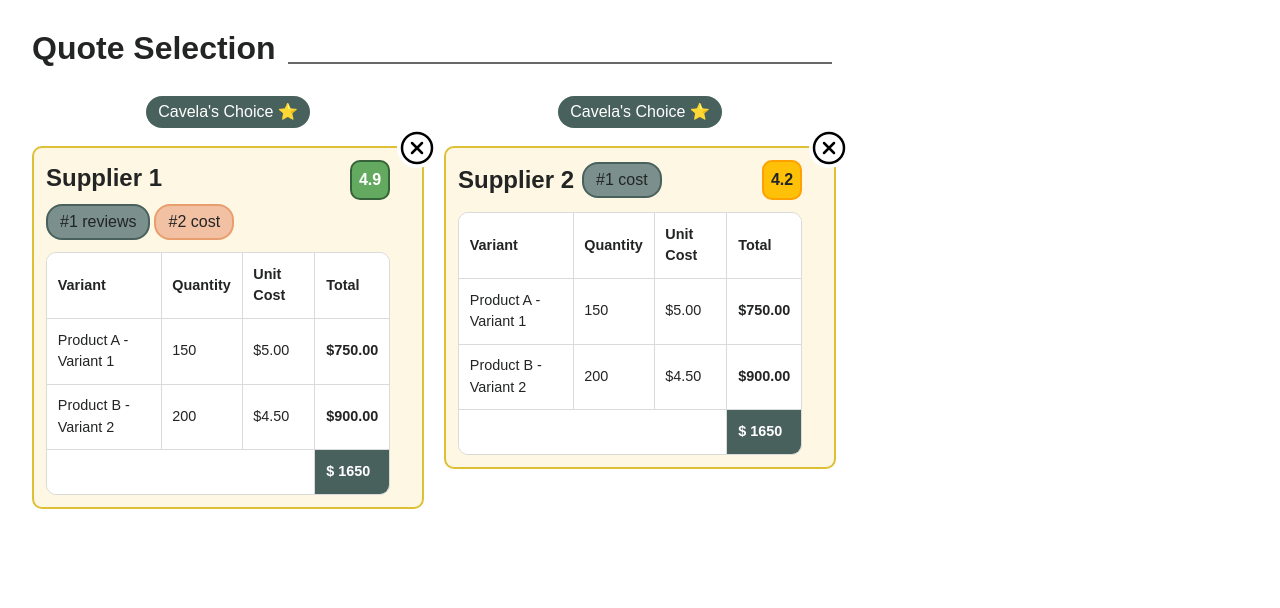
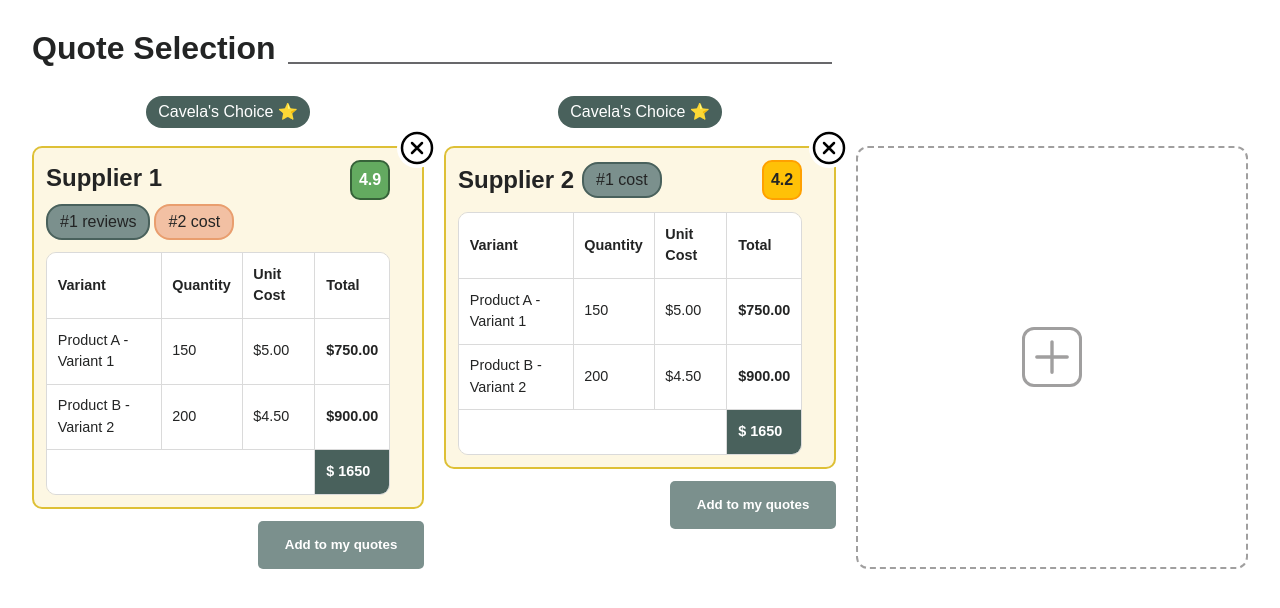
Before and after one commit to NanyThery/cavela-technical-test, a Next.js app: page / in a window 1280 px wide. Shown: the top 608 px of the page. Built offline with nearby package versions, Linux system fonts and the light colour scheme.

Commit message:
include add to my quotes btn and fix skeletons

```diff
--- a/src/app/page.tsx
+++ b/src/app/page.tsx
@@ -6,12 +6,14 @@ import fetchQuotes from "./actions";
 import CardQuote from "@/components/CardQuote/CardQuote";
 import { QuotationCard } from "../types/QuotationCard.interface";
 import CardGridSkeletons from "../components/Skeletons/CardGridSkeletons";
+import AddQuotationButton from "../components/AddQuotationButton/AddQuotationButton";
 
 export default function HomePage() {
   const [quotes, setQuotes] = useState<QuotationCard[]>([]);
   const [loading, setLoading] = useState(true);
+  const [isModalOpen, setIsModalOpen] = useState(false);
 
-  // This is done because we are not tackling a real ddbb. If we had a real data base, we wouldn't need to use  'use client' or useEffect, since we could do the actions server side and ask the ddbb for the updated array of data after deletion.
+  // This is done because we are not tackling a real ddbb. If we did, we wouldn't need to use  'use client' or useEffect/useState , since we could do the actions server side and ask the ddbb for the updated array of data after deletion.
 
   useEffect(() => {
     async function fetchQuotesFun() {
@@ -43,6 +45,7 @@ export default function HomePage() {
               onRemove={() => handleRemove(index)}
             />
           ))}
+          <AddQuotationButton onClick={() => setIsModalOpen(!isModalOpen)} />
         </CardGrid>
       )}
     </div>
--- a/src/components/AddQuotationButton/AddQuotationButton.module.css
+++ b/src/components/AddQuotationButton/AddQuotationButton.module.css
@@ -12,6 +12,7 @@
   display: flex;
   justify-content: center;
   align-items: center;
+  min-height: 320px;
   height: 100%;
   width: 100%;
   border-radius: var(--space-sm);
--- a/src/components/CardQuote/CardQuote.module.css
+++ b/src/components/CardQuote/CardQuote.module.css
@@ -65,3 +65,9 @@
   right: -15px;
   top: -20px;
 }
+
+.cardFooter {
+  width: 100%;
+  display: flex;
+  justify-content: flex-end;
+}
--- a/src/components/CardQuote/CardQuote.tsx
+++ b/src/components/CardQuote/CardQuote.tsx
@@ -7,6 +7,7 @@ import CardTable from "../CardTable/CardTable";
 import { RemoveButton } from "../RemoveButton/RemoveButton";
 import { ColorVariant } from "../../types/ColorVariant.type";
 import { selectTagVariant } from "../../utils/selectTagVariant";
+import CustomButton from "../UI/CustomButton";
 
 interface CardQuoteProps {
   quote: QuotationCard;
@@ -50,6 +51,11 @@ export default function CardQuote({ quote, onRemove }: CardQuoteProps) {
           </div>
         </div>
       </div>
+      <div className={styles.cardFooter}>
+        <CustomButton onClick={handleRemove} variant="primary">
+          Add to my quotes
+        </CustomButton>
+      </div>
     </div>
   );
 }
--- a/src/components/Skeletons/CardGridSkeletons.tsx
+++ b/src/components/Skeletons/CardGridSkeletons.tsx
@@ -6,7 +6,10 @@ export default function CardGridSkeletons() {
     <CardGrid>
       <CardQuotationSkeleton></CardQuotationSkeleton>
       <CardQuotationSkeleton></CardQuotationSkeleton>
-      <CardQuotationSkeleton noTag={true}></CardQuotationSkeleton>
+      <CardQuotationSkeleton
+        noTag={true}
+        noButton={true}
+      ></CardQuotationSkeleton>
     </CardGrid>
   );
 }
--- a/src/components/Skeletons/CardQuotationSkeleton.tsx
+++ b/src/components/Skeletons/CardQuotationSkeleton.tsx
@@ -1,9 +1,15 @@
 import styles from "./Skeletons.module.css";
-export default function CardQuotationSkeleton({ noTag = false }) {
+export default function CardQuotationSkeleton({
+  noTag = false,
+  noButton = false,
+}) {
   return (
     <div className={styles.skeletonContainer}>
       {!noTag && <div className={styles.cavelasChoice}></div>}
       <div className={styles.cardContainer}></div>
+      <div className={styles.cardFooter}>
+        {!noButton && <div className={styles.cardButton}></div>}
+      </div>
     </div>
   );
 }
--- a/src/components/Skeletons/Skeletons.module.css
+++ b/src/components/Skeletons/Skeletons.module.css
@@ -1,13 +1,17 @@
 .skeletonContainer {
   display: flex;
   flex-direction: column;
+  position: relative;
   align-items: center;
+  padding-top: 50px;
   justify-content: flex-end;
   gap: var(--space-sm);
 }
 
 .cavelasChoice {
   background: linear-gradient(to right, #f0f0f0, #e0e0e0, #f0f0f0);
+  position: absolute;
+  top: 0;
   background-size: 200% 100%;
   animation: loadingAnimation 1.5s ease-in-out infinite;
   padding: var(--space-xxs) var(--space-sm);
@@ -18,11 +22,26 @@
 
 .cardContainer {
   width: 100%;
+  flex: 1;
   background: linear-gradient(to right, #f0f0f0, #e0e0e0, #f0f0f0);
   background-size: 200% 100%;
   animation: loadingAnimation 1.5s ease-in-out infinite;
   border-radius: var(--radius-md);
-  height: 320px;
+  min-height: 320px;
+}
+
+.cardFooter {
+  width: 100%;
+  display: flex;
+  justify-content: flex-end;
+}
+.cardButton {
+  background: linear-gradient(to right, #f0f0f0, #e0e0e0, #f0f0f0);
+  background-size: 200% 100%;
+  animation: loadingAnimation 1.5s ease-in-out infinite;
+  border-radius: var(--radius-md);
+  width: 130px;
+  height: 40px;
 }
 
 @keyframes loadingAnimation {
--- /dev/null
+++ b/src/components/UI/CustomButton.module.css
@@ -0,0 +1,18 @@
+.buttonBase {
+  padding: var(--space-md) var(--space-lg);
+  font-weight: bold;
+  border: none;
+  border-radius: 5px;
+  cursor: pointer;
+  transition: all 0.3s ease;
+}
+
+.primary {
+  composes: buttonBase;
+  background-color: var(--color-primary);
+  color: var(--color-white);
+}
+
+.primary:hover {
+  background-color: var(--color-primary-dark);
+}
--- /dev/null
+++ b/src/components/UI/CustomButton.tsx
@@ -0,0 +1,17 @@
+"use client";
+import styles from "./CustomButton.module.css";
+export default function CustomButton({
+  onClick,
+  variant = "primary",
+  children,
+}: {
+  onClick: () => void;
+  variant?: "primary" | "secondary";
+  children: string;
+}) {
+  return (
+    <button className={styles[variant]} onClick={onClick}>
+      {children}
+    </button>
+  );
+}
```
